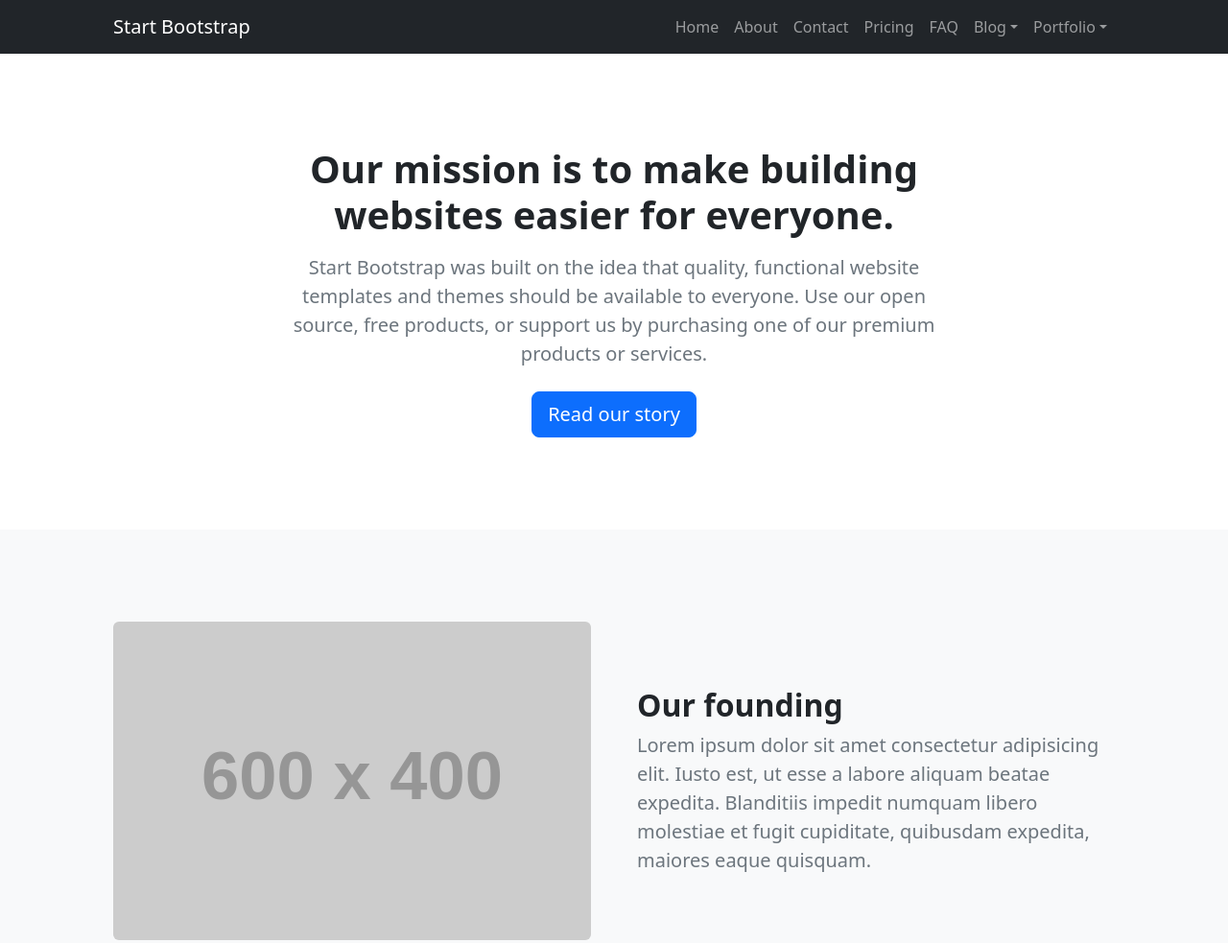
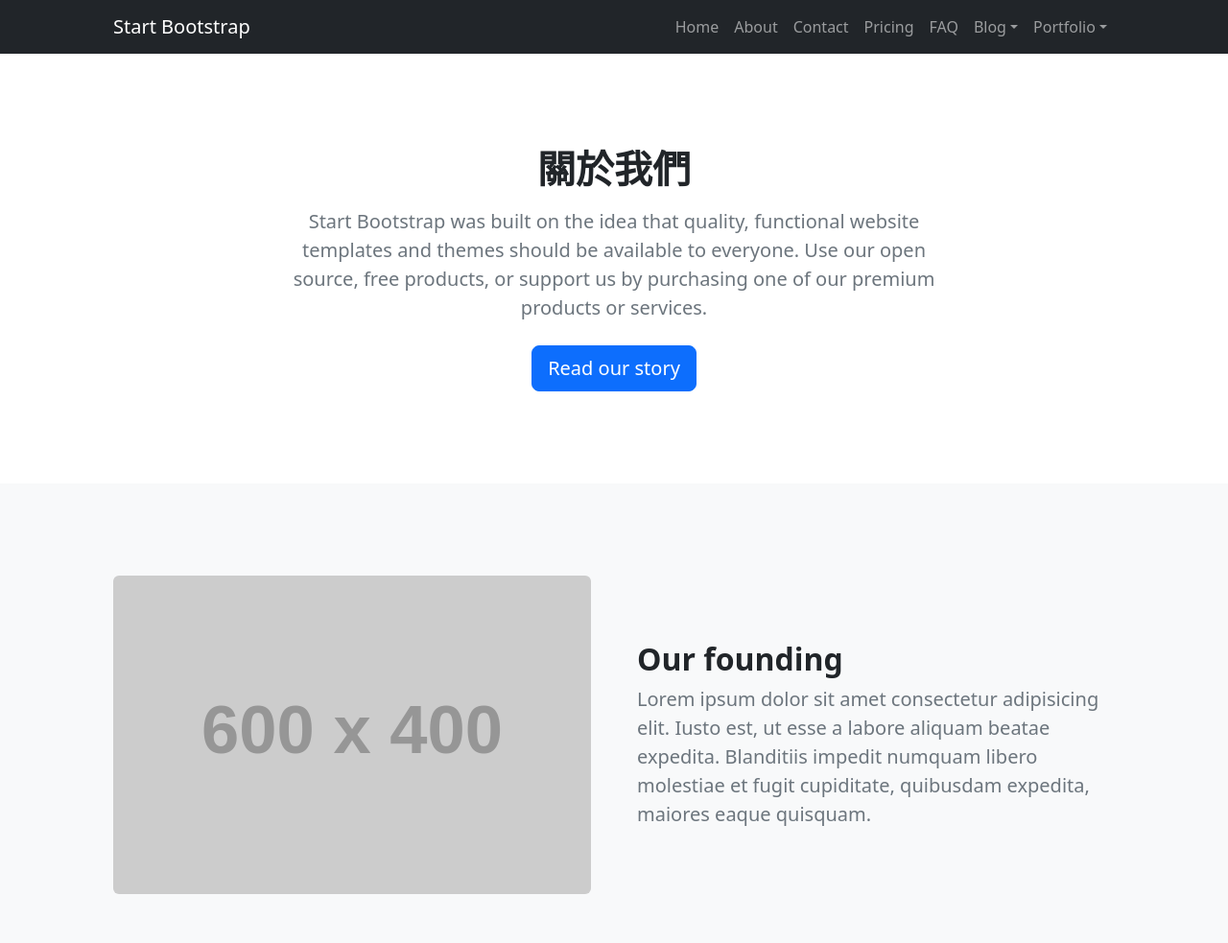
Before and after one commit to siaosyuan/my-wesibe, a plain HTML site: page about.html in a window 1280 px wide. Shown: the top 983 px of the page at 96% size. Drawn offline with nearby package versions, Linux system fonts and the light colour scheme; placeholder pictures from the web are drawn by us.

Commit message:
中文化關於我們

```diff
--- a/about.html
+++ b/about.html
@@ -51,7 +51,7 @@
                     <div class="row justify-content-center">
                         <div class="col-lg-8 col-xxl-6">
                             <div class="text-center my-5">
-                                <h1 class="fw-bolder mb-3">Our mission is to make building websites easier for everyone.</h1>
+                                <h1 class="fw-bolder mb-3">關於我們</h1>
                                 <p class="lead fw-normal text-muted mb-4">Start Bootstrap was built on the idea that quality, functional website templates and themes should be available to everyone. Use our open source, free products, or support us by purchasing one of our premium products or services.</p>
                                 <a class="btn btn-primary btn-lg" href="#scroll-target">Read our story</a>
                             </div>
```
